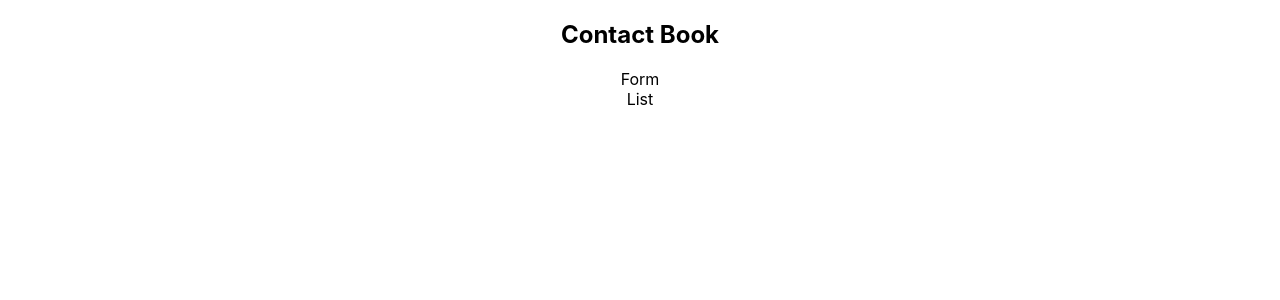
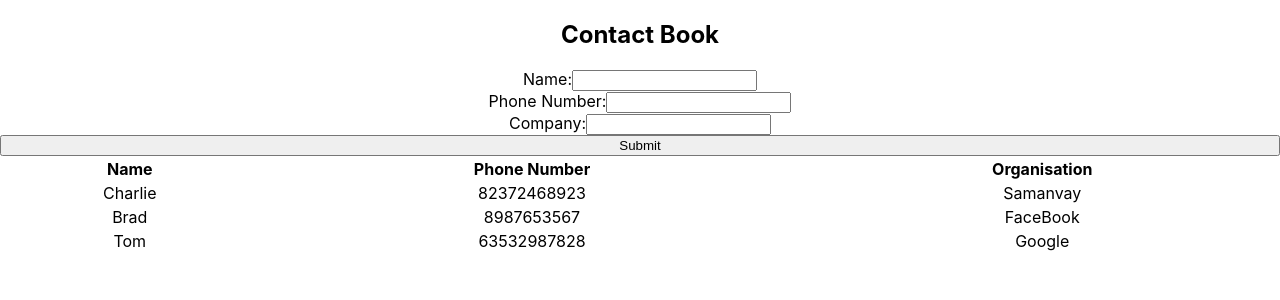
Before and after one commit to abhi11verma/contactbook, a React (Create React App) app: page / in a window 1280 px wide. Shown: the top 300 px of the page. Built offline with nearby package versions, Linux system fonts and the light colour scheme.

Commit message:
Add : components -> Form , List

```diff
--- a/src/App.css
+++ b/src/App.css
@@ -1,3 +1,9 @@
 .App {
   text-align: center;
 }
+
+
+.contact-list-container{
+  display: flex;
+  flex-direction: column;
+}
--- a/src/App.js
+++ b/src/App.js
@@ -1,13 +1,17 @@
 import React from 'react';
 import logo from './logo.svg';
 import './App.css';
+import ContactForm from "./contactForm";
+import ContactList from "./contactList";
 
 function App() {
   return (
     <div className="App">
       <h2 className="App-title">Contact Book</h2>
-      <div>Form</div>
-      <div>List</div>
+      <ContactForm/>
+      <div className="contact-list-container">
+          <ContactList/>
+      </div>
     </div>
   );
 }
--- /dev/null
+++ b/src/contactForm.js
@@ -0,0 +1,22 @@
+import React from 'react';
+import "./styles/contactForm.css"
+
+export default function contactForm(){
+    return(
+        <form className="form-container">
+            <label>
+                Name:
+                <input type="text" name="name" />
+            </label>
+            <label>
+                Phone Number:
+                <input type="number" name="contactNumber" />
+            </label>
+            <label>
+                Company:
+                <input type="text" name="company" />
+            </label>
+            <input type="submit" value="Submit"/>
+        </form>
+    )
+};
--- /dev/null
+++ b/src/contactList.js
@@ -0,0 +1,37 @@
+import React, {Component} from "react";
+
+class ContactList extends Component{
+
+    render(){
+        return(
+            <table>
+                <thead>
+                <tr>
+                    <th>Name</th>
+                    <th>Phone Number</th>
+                    <th>Organisation</th>
+                </tr>
+                </thead>
+                <tbody>
+                <tr>
+                    <td>Charlie</td>
+                    <td>82372468923</td>
+                    <td>Samanvay</td>
+                </tr>
+                <tr>
+                    <td>Brad</td>
+                    <td>8987653567</td>
+                    <td>FaceBook</td>
+                </tr>
+                <tr>
+                    <td>Tom</td>
+                    <td>63532987828</td>
+                    <td>Google</td>
+                </tr>
+                </tbody>
+            </table>
+        );
+    }
+}
+
+export default ContactList
--- /dev/null
+++ b/src/styles/contactForm.css
@@ -0,0 +1,4 @@
+.form-container{
+    display: flex;
+    flex-direction: column;
+}
```
